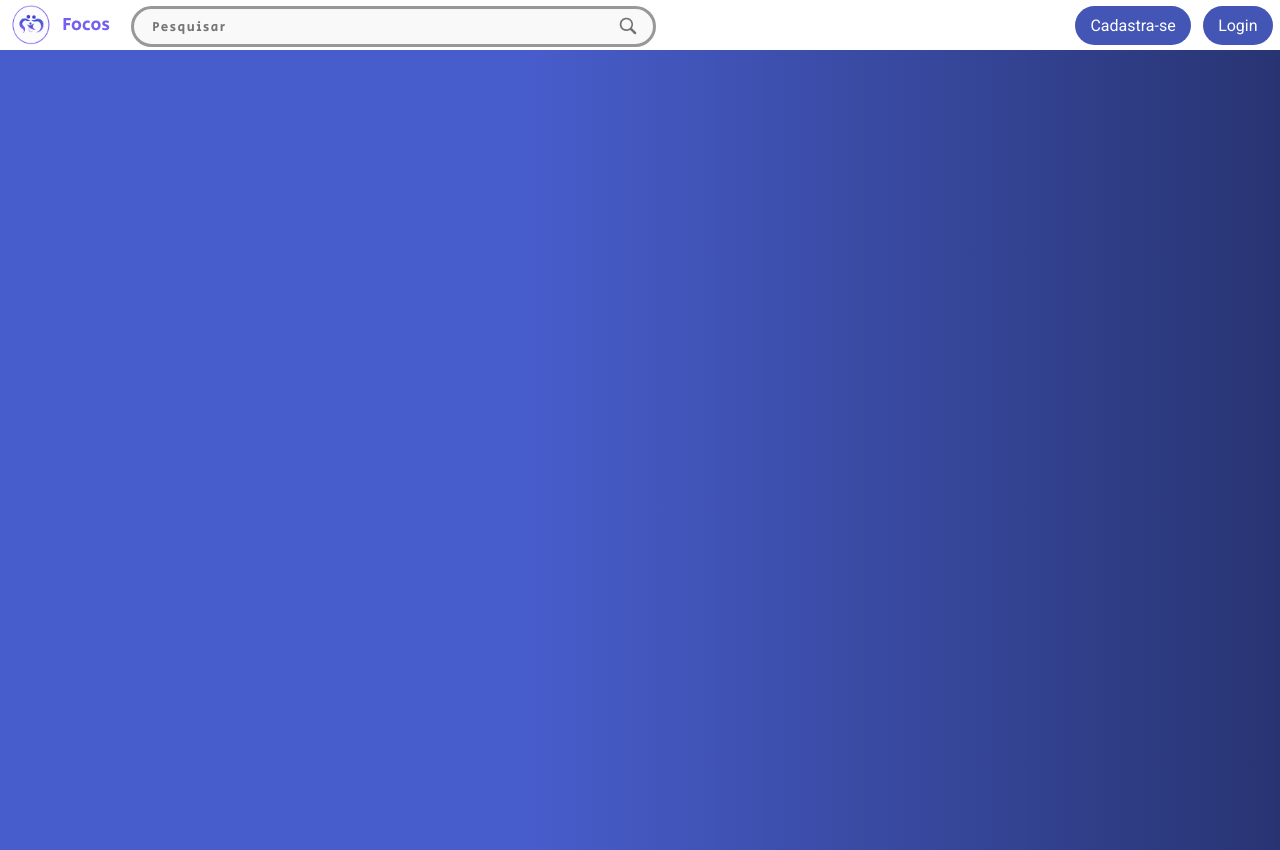
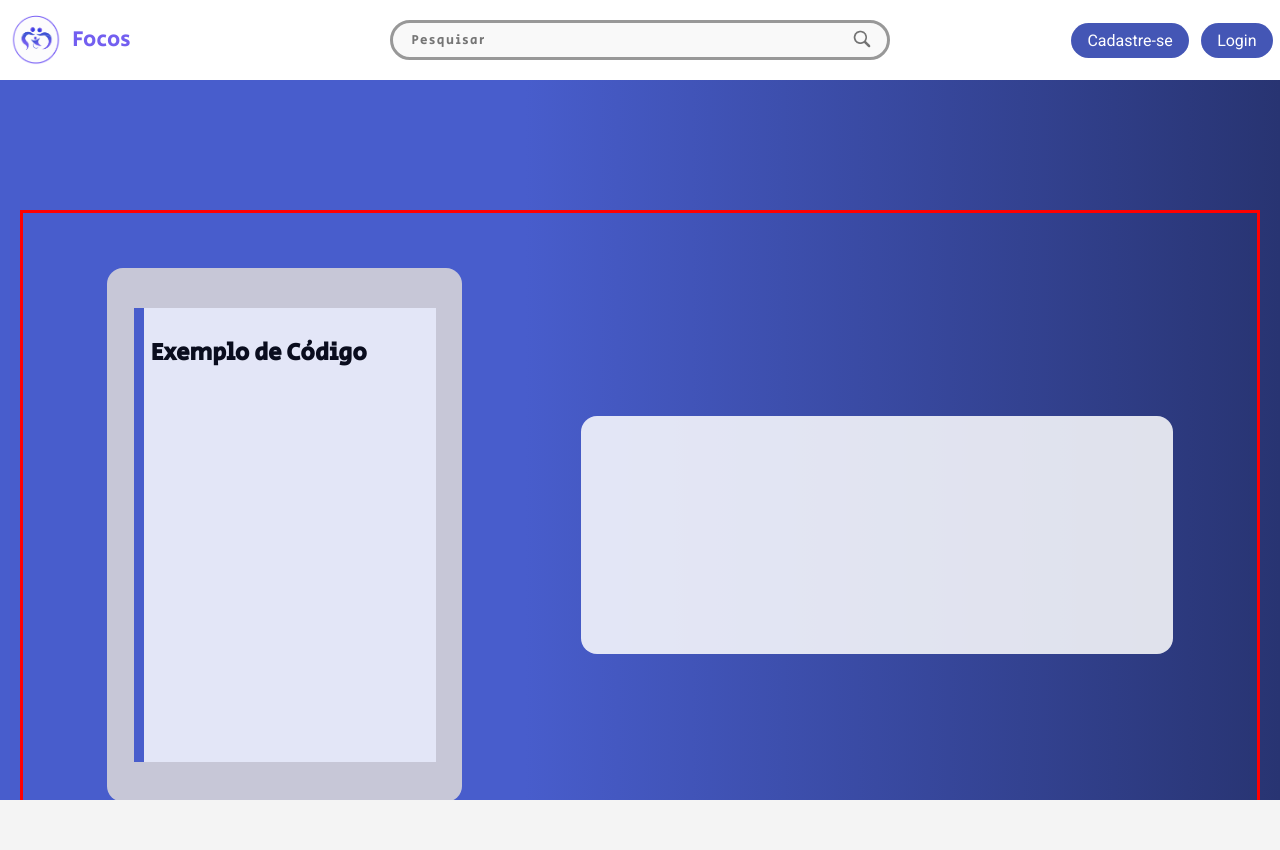
Before and after one commit to RafaelTome22/TCC-ETEC-JARAGUA, a React (Create React App) app in the folder projeto-react/: page / in a window 1280 px wide. After the commit the page ends 800 px from the top, so only its background shows below. Built offline with nearby package versions, Linux system fonts and the light colour scheme; no server answers.

Commit message:
finalizando tela

```diff
--- a/projeto-react/package.json
+++ b/projeto-react/package.json
@@ -12,7 +12,7 @@
     "@testing-library/user-event": "^13.5.0",
     "bcrypt": "^5.1.1",
     "bcryptjs": "^2.4.3",
-    "firebase": "^10.12.5",
+    "firebase": "^10.13.0",
     "focos": "^1.1.1",
     "react": "^18.3.0",
     "react-dom": "^18.3.1",
--- a/projeto-react/src/PAGES/vitrine.js
+++ b/projeto-react/src/PAGES/vitrine.js
@@ -1,45 +1,50 @@
 import React from 'react';
-import '../styles/vitrine.css'
-import logo from '../assets/logo.png'
-import lupa from '../assets/lupa.png'
+import styles from '../styles/vitrine.module.css';
+import logo from '../assets/logo.png';
+import lupa from '../assets/lupa.png';
 
 function Vitrine() {
   return (
-    <div className="all">  {/*Começo da página vitrine*/}
-      <header className="header-main"> {/*Começo do header*/}
-        <div className='header-info'> {/*Começo do header de info*/}
-        <img className='logo'
-                src={logo}
-                alt='logo da empresa focos'
-                />
-            <p className='nome-empresa'>Focos</p>
+    <div className={styles.all}>  {/*Começo da página vitrine*/}
+      <header className={styles['header-main']}> {/*Começo do header*/}
+        <div className={styles['header-info']}> {/*Começo do header de info*/}
+          <img className={styles.logo}
+              src={logo}
+              alt='logo da empresa focos'
+          />
+          <p className={styles['nome-empresa']}>Focos</p>
         </div> {/*Fim do header de info*/}
-        <div className='header-pesquisa'>
-        <input type='text' id='searchInput' placeholder='Pesquisar' />
-          <label for="searchInput">
-            <span >
+        <div className={styles['header-pesquisa']}>
+          <input type='text' id='searchInput' placeholder='Pesquisar' className={styles['searchInput']} />
+          <label htmlFor="searchInput">
+            <span>
               <img
-              className='icon-pesquisa'
+                className={styles['icon-pesquisa']}
                 src={lupa}
+                alt="ícone de pesquisa"
               />
             </span>
           </label>
         </div>
-        <div className='header-btn'> {/*Começo do header botoes de login e cadastro*/}
-            <button title='Cadastre-se' className='btn-form-log'>Cadastra-se</button>
-            <button title='Login' className='btn-form-log'>Login</button>
+        <div className={styles['header-btn']}> {/*Começo do header botoes de login e cadastro*/}
+          <button title='Cadastre-se' className={styles['btn-form-log']}>Cadastre-se</button>
+          <button title='Login' className={styles['btn-form-log']}>Login</button>
         </div> {/*Fim do header botoes de login e cadastro*/}
       </header> {/*Fim do header*/}
 
-      <article className='article-body'>
-        <div className='article-main'>
-          <div className=''></div>
+      <article className={styles['article-body']}>
+        <div className={styles['article-main']}>
+          <div className={styles['exemp-cod']}>
+            <div className={styles['text-exemp-cod']}>
+                <h1>Exemplo de Código</h1>
+            </div>
+          </div>
+          <div className={styles['text-exemp']}>
+
+          </div>
         </div>
       </article>
-
-
     </div>
-    //fim da página
   );
 }
 
--- a/projeto-react/src/routes.js
+++ b/projeto-react/src/routes.js
@@ -16,6 +16,7 @@ function RoutesApp() {
   return (
     <Routes>
       <Route path="/" element={<Vitrine/>} />
+      <Route path="/biblioteca" element={<Biblioteca/>} />
       <Route path="/login" element={<SignupPage />} />
       <Route path="/home" element={<PrivateRoute element={HomePage} />} />
       <Route path="/Visao" element={<Visao /> }  />
--- a/projeto-react/src/styles/vitrine.css
+++ /dev/null
@@ -1,91 +0,0 @@
-@import url('https://fonts.googleapis.com/css2?family=Roboto:ital,wght@0,100;0,300;0,400;0,500;0,700;0,900;1,100;1,300;1,400;1,500;1,700;1,900&family=Secular+One&display=swap');
-
-
-
-.all {
-    width: 100%;
-    height: 100vh;
-    margin: 0 auto;
-    padding: 0px;
-    background-color: #FFF;
-}
-
-.header-main {
-    width: 100vw;
-    display: flex;
-    justify-content: space-between;
-    box-shadow: 0px 29px 32px 12px rgba(255,255,255,1);
-}
-
-.header-info {
-    display: flex;
-    width: 29%;
-    justify-content: left;
-    align-items: center;
-}
-
-.logo {
-    margin-left: 3%;
-    width: 50px;
-    height: 50px;
-}
-
-.nome-empresa {
-    margin-left: 3%;
-    font-size: 22px;
-    font-family: "Secular One", sans-serif;
-    color: #735ff0;
-}
-
-.header-pesquisa {
-    display: flex;
-    align-items: center;
-    border: 3px solid #989898;
-    background-color: #00000006;
-    width: 39%;
-    margin: 20px auto;
-    border-radius: 25px;
-    padding: 5px 10px;
-
-}
-
-#searchInput {
-    padding: 8px;
-    border: none;
-    background-color: transparent;
-    width: 100%;
-    outline: none;
-    font-family: "Secular One", sans-serif;
-    letter-spacing: 1.5px;
-}
-
-.icon-pesquisa {
-    width: 20px;
-    height: 20px;
-    margin-right: 5px;
-    margin-top: 2px;
-}
-
-.header-btn {
-    width: 29%;
-    display: flex;
-    justify-content: right;
-    align-items: center;
-}
-
-.btn-form-log {
-    margin-right: 2%;
-    background: #00189B;
-    opacity: 73%;
-    font-family: "Roboto", sans-serif;
-    border-radius: 20px;
-}
-
-.article-body {
-    margin: auto;
-    width: 100%;
-    height: 100%;
-    background: rgb(72,93,204);
-    background: linear-gradient(90deg, rgba(72,93,204,1) 41%, rgba(40,52,114,1) 100%);
-
-}
--- /dev/null
+++ b/projeto-react/src/styles/vitrine.module.css
@@ -0,0 +1,156 @@
+@import url('https://fonts.googleapis.com/css2?family=Roboto:ital,wght@0,100;0,300;0,400;0,500;0,700;0,900;1,100;1,300;1,400;1,500;1,700;1,900&family=Secular+One&display=swap&family=Kreon:wght@300..700&display=swap');
+
+/* Aplica box-sizing: border-box para todos os elementos */
+*,
+*::before,
+*::after {
+    box-sizing: border-box;
+}
+
+html, body {
+    width: 100%;
+    height: 100%;
+    margin: 0;
+    padding: 0;
+    overflow-x: hidden; /* Evita barras de rolagem horizontais */
+}
+
+.all {
+    width: 100%;
+    min-height: 100vh;
+    margin: 0 auto;
+    padding: 0;
+    background-color: #FFF;
+}
+
+.header-main {
+    width: 100%;
+    height: 80px; /* Defina uma altura fixa para o header */
+    display: flex;
+    justify-content: space-between;
+    position: fixed; /* Fixa o header no topo da tela */
+    top: 0;
+    left: 0;
+    z-index: 1;
+    background-color: white; /* Garante que o header tenha um fundo */
+}
+
+.header-info {
+    display: flex;
+    width: 29%;
+    justify-content: flex-start;
+    align-items: center;
+}
+
+.logo {
+    margin-left: 3%;
+    width: 50px;
+    height: 50px;
+}
+
+.nome-empresa {
+    margin-left: 3%;
+    font-size: 22px;
+    font-family: "Secular One", sans-serif;
+    color: #735ff0;
+}
+
+.header-pesquisa {
+    display: flex;
+    align-items: center;
+    border: 3px solid #989898;
+    background-color: #00000006;
+    width: 39%;
+    margin: 20px auto;
+    border-radius: 25px;
+    padding: 5px 10px;
+}
+
+#searchInput {
+    padding: 8px;
+    border: none;
+    background-color: transparent;
+    width: 100%;
+    outline: none;
+    font-family: "Secular One", sans-serif;
+    letter-spacing: 1.5px;
+}
+
+.icon-pesquisa {
+    width: 20px;
+    height: 20px;
+    margin-right: 5px;
+    margin-top: 2px;
+}
+
+.header-btn {
+    width: 29%;
+    display: flex;
+    justify-content: flex-end;
+    align-items: center;
+}
+
+.btn-form-log {
+    margin-right: 2%;
+    background: #00189B;
+    opacity: 73%;
+    font-family: "Roboto", sans-serif;
+    border-radius: 20px;
+    color: white;
+    padding: 8px 16px;
+    border: none;
+    cursor: pointer;
+}
+
+.article-body {
+    width: 100vw; /* Garante que ocupe toda a largura disponível */
+    height: 100vh;
+    min-height: calc(100vh - 80px); /* Ajusta a altura para compensar o header */
+    background: rgb(72,93,204);
+    background: linear-gradient(90deg, rgba(72,93,204,1) 41%, rgba(40,52,114,1) 100%);
+    margin-top: 80px; /* Garante que o conteúdo fique abaixo do header */
+    padding: 20px;
+    display: flex;
+}
+
+.article-main {
+    width: 100vw;
+    height: 650px;
+    margin-top: 150px;
+    padding: 2%;
+    display: flex;
+    border: 3px solid red;
+    justify-content: space-around;
+    align-items: center;
+}
+
+.exemp-cod {
+    display: flex;
+    align-items: center;
+    justify-content: center;
+    width: 30%;
+    height: 90%;
+    background-color: #dedada;
+    opacity: 85%;
+    border-radius: 16px;
+}
+
+.text-exemp-cod {
+    padding: 2%;
+    border-left: #495ECD 10px solid;
+    width: 85%;
+    height: 85%;
+    background-color: #FFF;
+}
+
+.text-exemp-cod h1 {
+    font-family: "Secular one";
+}
+
+.text-exemp {
+    width: 50%;
+    height: 40%;
+    background-color: #fff;
+    opacity: 85%;
+    border-radius: 16px;
+}
```
Also changed, not shown: 1 other file (tests, documents, lock files or other folders).
